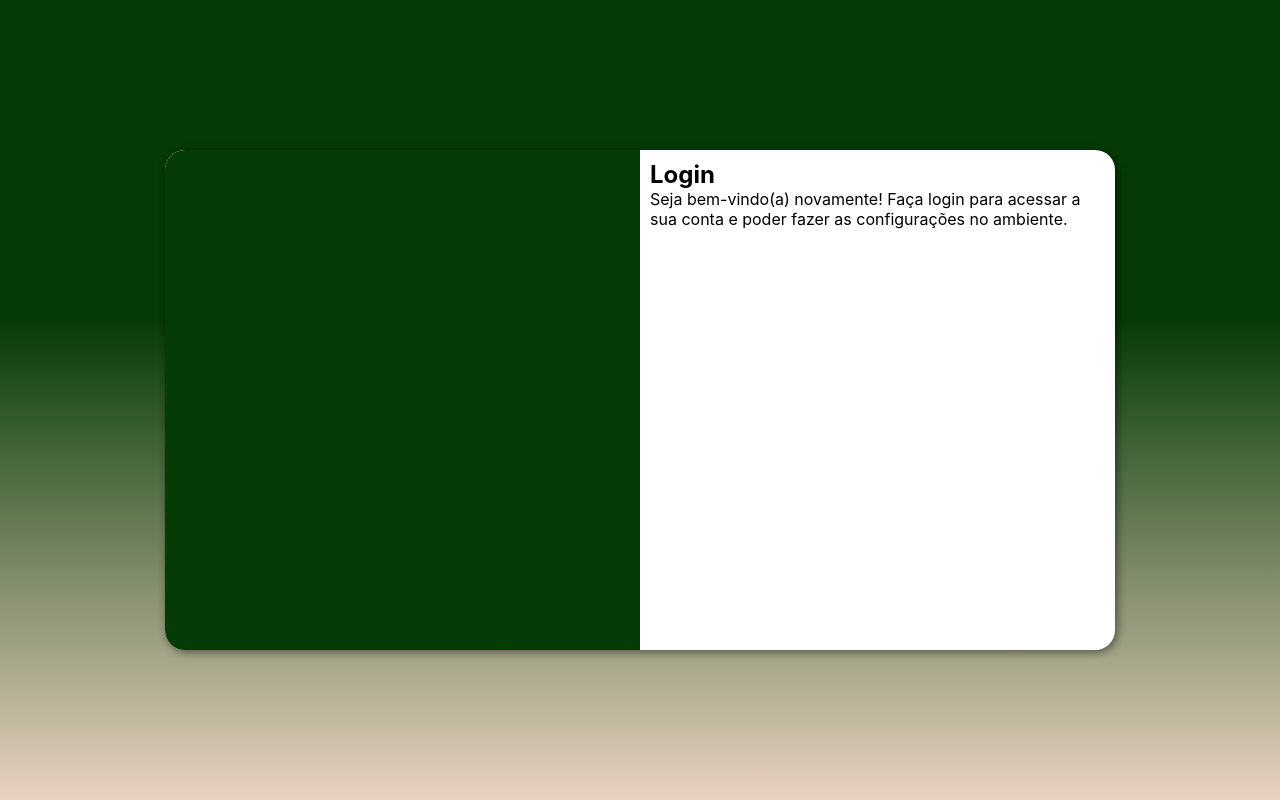
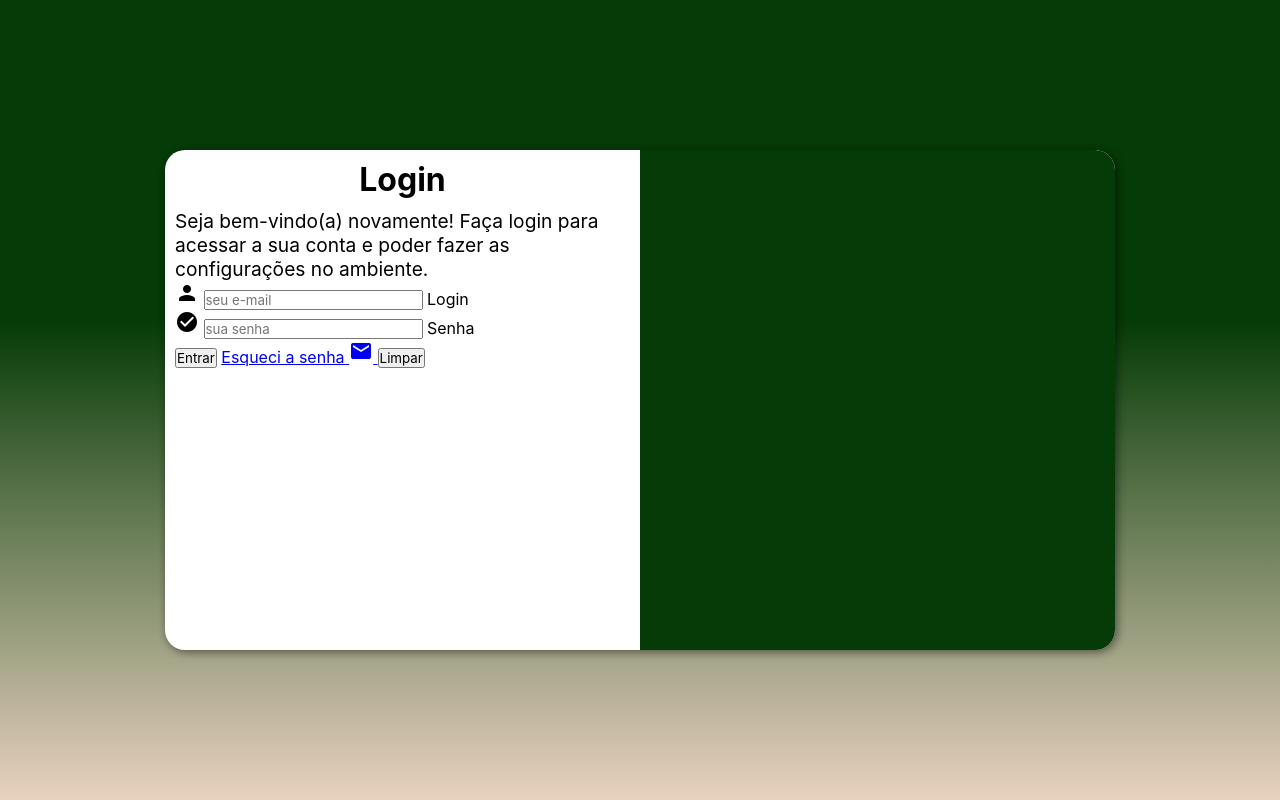
Before and after one commit to luizaribeir0/tela_login, a plain HTML site: page index.html in a window 1280 px wide. Drawn offline with Linux system fonts and the light colour scheme.

Commit message:
Formulário e ícones

```diff
--- a/estilos/mediaquery.css
+++ b/estilos/mediaquery.css
@@ -38,13 +38,21 @@ Champagne: #E9D2C0
     }
 
     section#login > div#imagem {
-        float: left;
+        float: right;
         width: 50%;
         height: 100%;
     }
 
     section#login > div#form {
-        float: right;
+        float: left;
         width: 50%;
     }
+
+    div#form > h1 {
+        font-size: 2em;
+    }
+
+    div#form > p {
+        font-size: 1.2em;
+    }
 }
--- a/estilos/style.css
+++ b/estilos/style.css
@@ -51,3 +51,12 @@ section#login > div#form {
     display: block;
     padding: 10px;
 }
+
+div#form > h1 {
+    text-align: center;
+    margin-bottom: 10px;
+}
+
+div#form > p {
+    font-size: 0.8em;
+}
--- a/index.html
+++ b/index.html
@@ -4,20 +4,35 @@
     <meta charset="UTF-8">
     <meta name="viewport" content="width=device-width, initial-scale=1.0">
     <title>Login</title>
+    <link href="https://fonts.googleapis.com/icon?family=Material+Icons"
+      rel="stylesheet">
     <link rel="stylesheet" href="estilos/style.css">
     <link rel="stylesheet" href="estilos/mediaquery.css">
 </head>
 <body>
     <main>
         <section id="login">
-            <div id="imagem">
-
-            </div>
+            <div id="imagem"></div>
             <div id="form">
                 <h1>Login</h1>
                 <p>Seja bem-vindo(a) novamente! Faça login para acessar a sua conta e poder fazer as configurações no ambiente.</p>
-                <form action="login.php" method="post">
-
+                <form action="login.php" method="post" autocomplete="on">
+                    <div class="campo">
+                        <span class="material-icons">person</span>
+                        <input type="email" name="login" id="ilogin" placeholder="seu e-mail" autocomplete="email" required maxlength="35">
+                        <label for="ilogin">Login</label>
+                    </div>
+                    <div class="campo">
+                        <span class="material-icons">check_circle</span>
+                        <input type="password" name="senha" id="isenha" placeholder="sua senha" autocomplete="current-password" required minlength="8" maxlength="20">
+                        <label for="isenha">Senha</label>
+                    </div>
+                    <input type="submit" value="Entrar">
+                    <a href="esqueci.html">
+                        Esqueci a senha
+                        <span class="material-icons">mail</span>
+                    </a>
+                    <input type="reset" value="Limpar">
                 </form>
             </div>
         </section>
```
